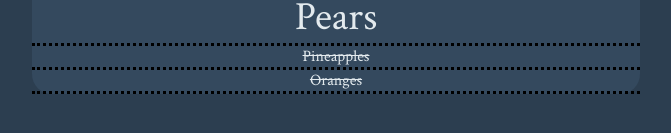
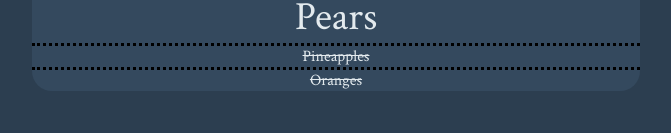
Before and after one commit to Klecoz/list-app, a plain HTML site: page index.html in a window 1280 px wide. Shown: the part 479-612 px from the top of the page, 304-975 px from the left. Drawn offline with nearby package versions, Linux system fonts and the light colour scheme.

Commit message:
Added a selector to select last of list and remove the bottom border

```diff
--- a/css/style.css
+++ b/css/style.css
@@ -58,6 +58,9 @@ h1, h3 {
 .lists ul {
   background-color: #34495E;
   border-radius: 20px;
+}
+.listsActual li:last-child {
+  border-bottom: none;
 }
 
 /* Input Box Styles */
```
